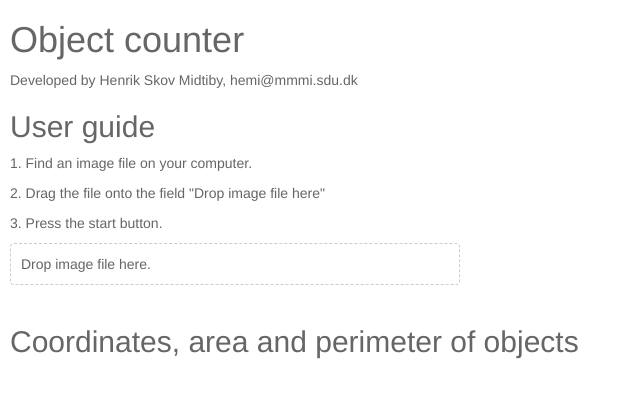
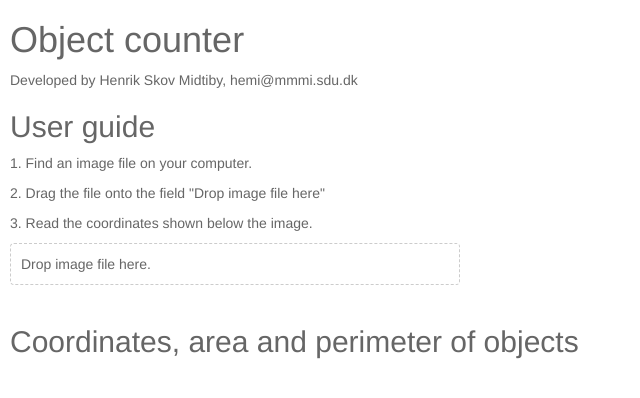
Before and after one commit to henrikmidtiby/henrikmidtiby.github.io, a Jekyll site: the page downloads/objecttracker/objectcounter.html, which Jekyll copies as it is, in a window 1280 px wide. Shown: the top 398 px of the page, without its empty margins (0-640 px from the left). Built offline with Jekyll 4.4.1, drawn with Linux system fonts in a browser that asks for light colours; a script that is not in the unit is left out.

Commit message:
Updated description and delayed the actual counting to fix a bug.

```diff
--- a/downloads/objecttracker/objectcounter.html
+++ b/downloads/objecttracker/objectcounter.html
@@ -141,7 +143,7 @@
 <h2>User guide</h2>
 <p>1. Find an image file on your computer.</p>
 <p>2. Drag the file onto the field "Drop image file here"</p>
-<p>3. Press the start button.</p>
+<p>3. Read the coordinates shown below the image.</p>
 <table cellpadding="0" cellspacing="0" width="0" border="0">
 <tr>
 <td>
```
Also changed, not shown: other parts of downloads/objecttracker/objectcounter.html (+4 -2 lines).
